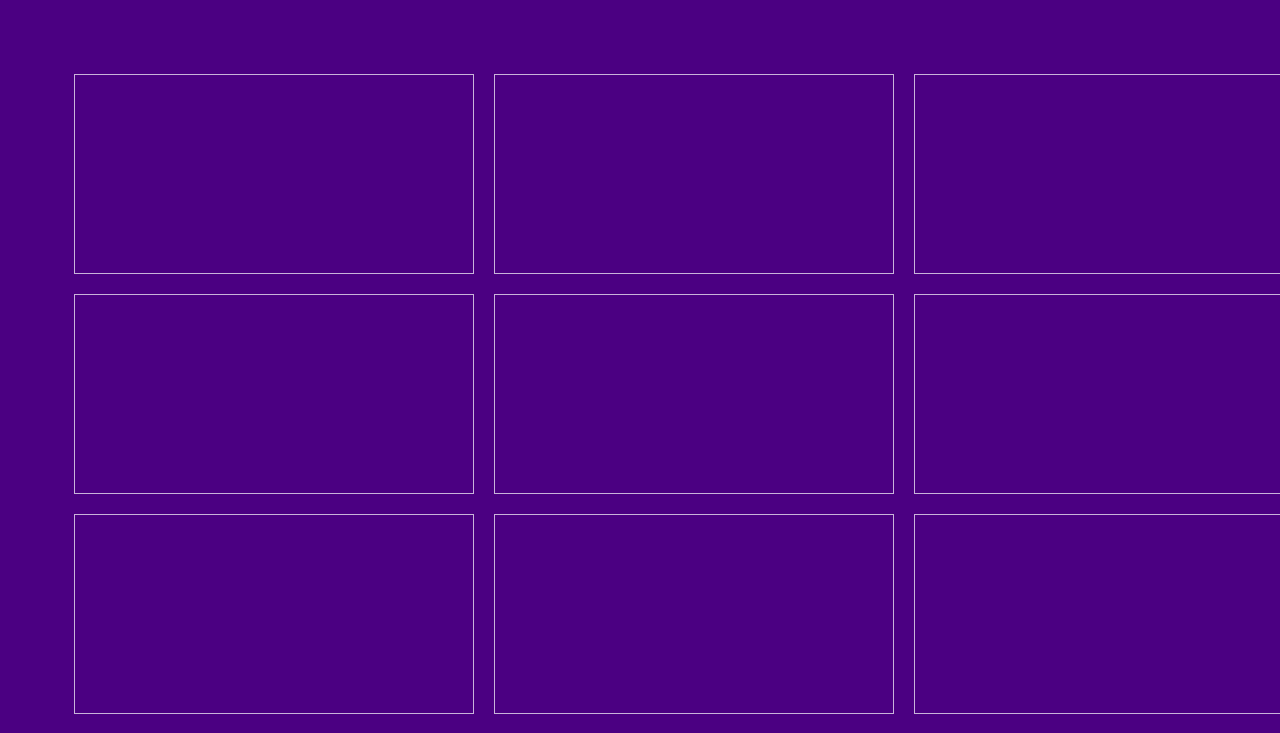
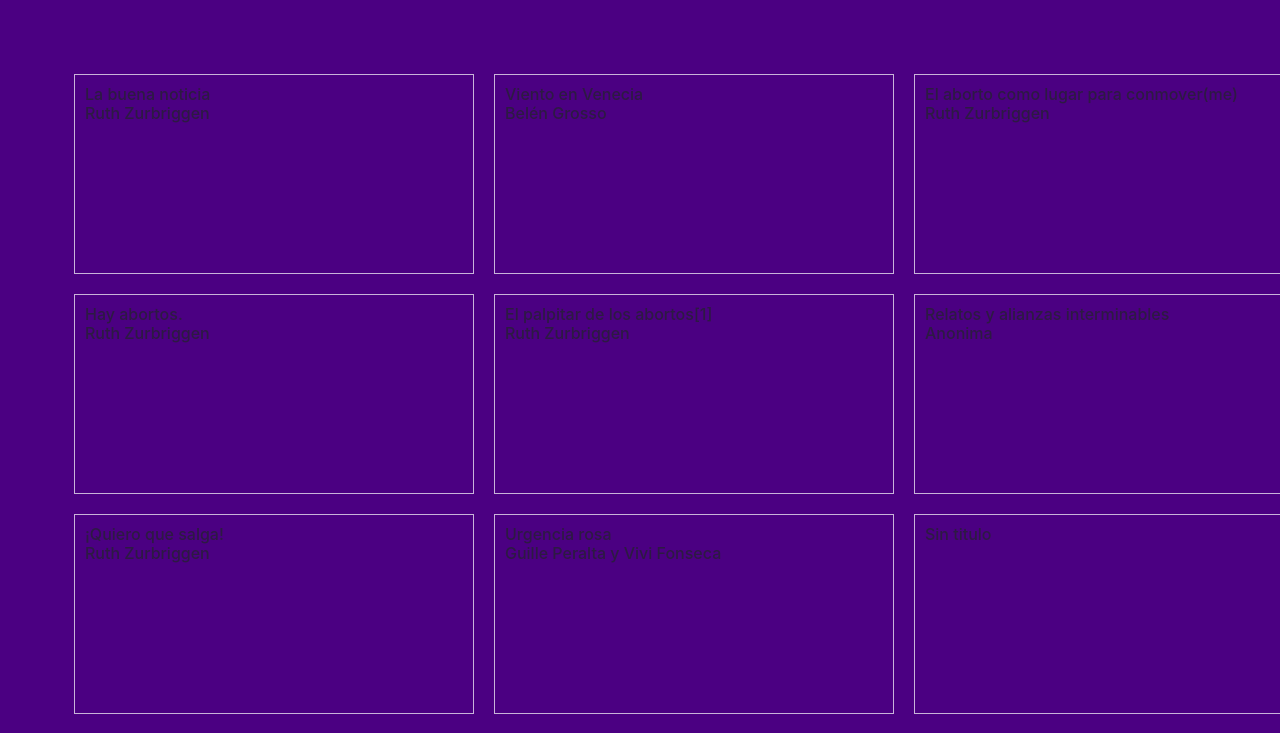
Before and after one commit to nayracoop/socorristas-archivorosa, a React (Create React App) app: page / in a window 1280 px wide. Shown: the top 733 px of the page. Built offline with nearby package versions, Linux system fonts and the light colour scheme.

Commit message:
content fixes

```diff
--- a/src/components/layout/snippets/Body/IndexItem.js
+++ b/src/components/layout/snippets/Body/IndexItem.js
@@ -28,8 +28,8 @@ const Title = styled.h3`
 const indexItem = (props) => {
     return(
         <IndexItemContainer >
-            <Title size="2.2" font="serif" color="white" content={props.titleContent}></Title>
-            <Author size="1" font="sans-serif" color="Lavender" content={props.authorContent}></Author>
+            <Title size="2.2" font="serif" color="white" >{props.titleContent}</Title>
+            <Author size="1" font="sans-serif" color="Lavender">{props.authorContent}</Author>
         </IndexItemContainer>
     );
 }
```
